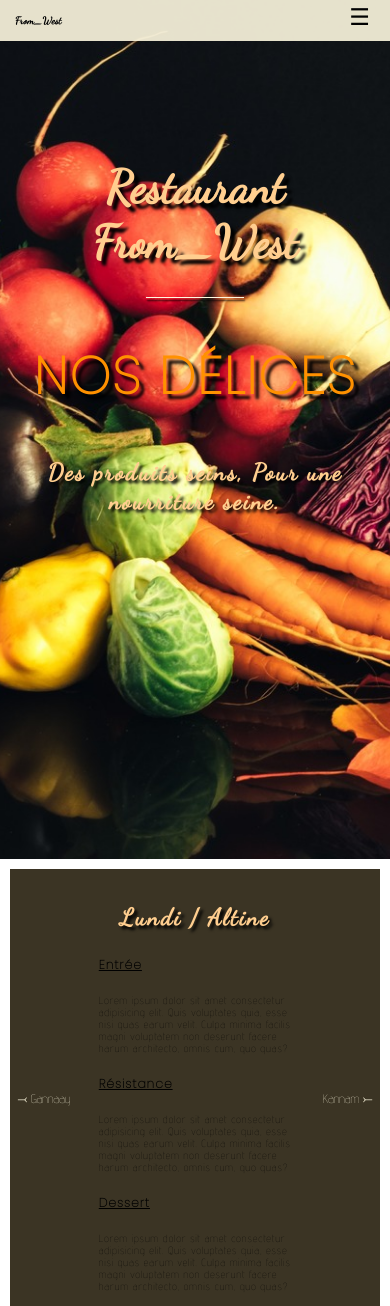
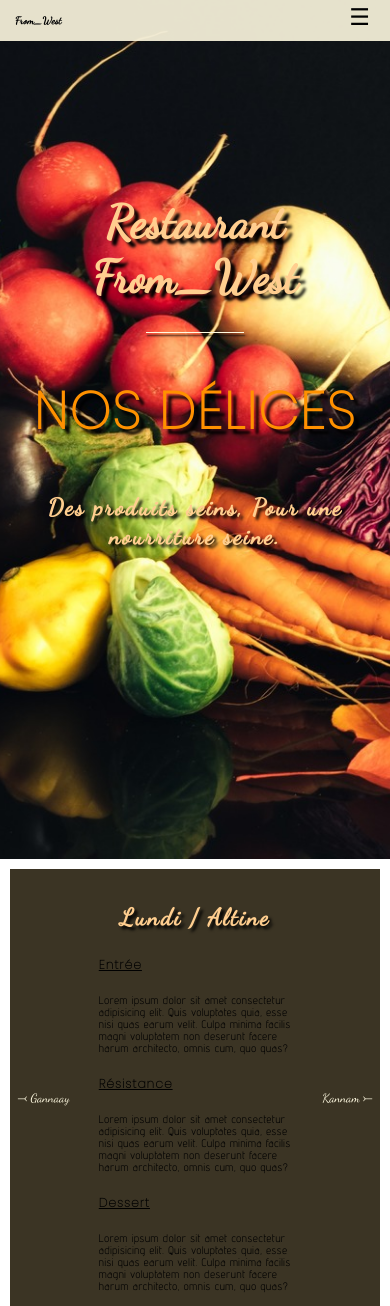
Before and after one commit to Yoomi2si/resto_from_west, a plain HTML site: page delices.html in a window 390 px wide. Shown: the top 1306 px of the page. Drawn offline with Linux system fonts and the light colour scheme.

Commit message:
Add files via upload

```diff
--- a/delice.css
+++ b/delice.css
@@ -164,6 +164,10 @@ main {
   width: 55%;
   margin: auto;
 }
+.slider p {
+  font-weight: bold;
+  letter-spacing: 1px;
+}
 .slider div {
   max-width: 100%;
   display: none;
@@ -183,6 +187,7 @@ div.active {
 
 .btn_nv,
 .btn_nv {
+  font-family: "Dancing Script", cursive;
   color: #fffae1;
   font-size: calc(0.5rem + 1.1vw);
   position: absolute;
@@ -310,6 +315,10 @@ footer {
     margin-left: 0;
   }
 
+  #imagePrincipale h1 {
+    margin-top: 135px;
+  }
+
   #copyRightIcons {
     display: flex;
     flex-direction: column;
--- a/style.css
+++ b/style.css
@@ -368,6 +368,10 @@ button:hover {
     margin-left: 0;
   }
 
+  #imagePrincipale h3 {
+    line-height: 55px;
+  }
+
   #copyRightIcons {
     display: flex;
     flex-direction: column;
```
